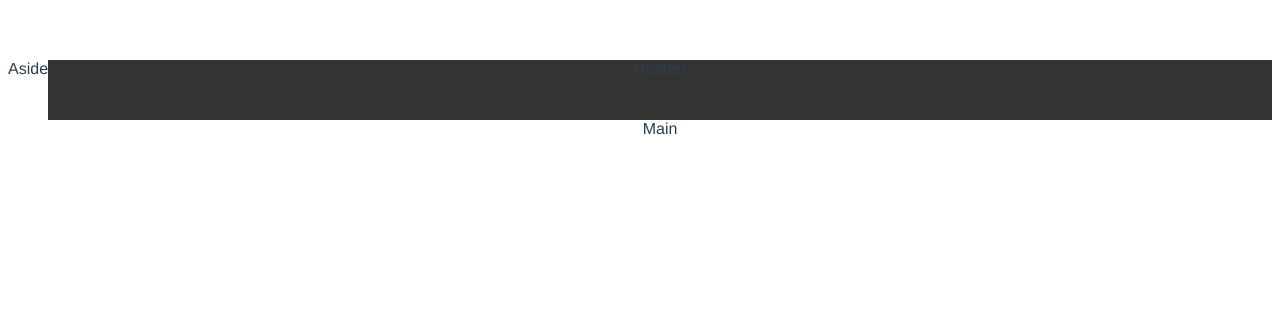
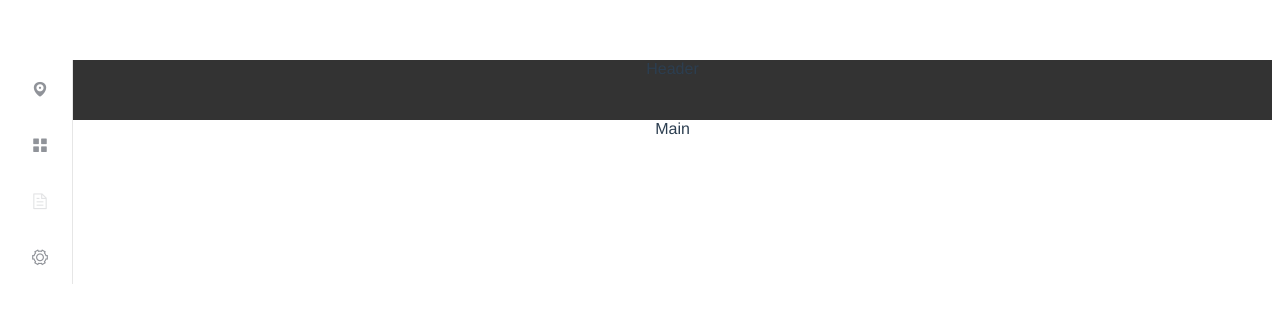
Before and after one commit to Simple-Coder/vue-manage, a Vue app in the folder vue-manage/: page / in a window 1280 px wide. Shown: the top 322 px of the page. Built offline with nearby package versions, Linux system fonts and the light colour scheme.

Commit message:
侧边栏初步

```diff
--- /dev/null
+++ b/vue-manage/src/components/CommonAside.vue
@@ -0,0 +1,64 @@
+<template>
+  <el-menu
+    default-active="1-4-1"
+    class="el-menu-vertical-demo"
+    @open="handleOpen"
+    @close="handleClose"
+    :collapse="isCollapse"
+  >
+    <el-submenu index="1">
+      <template slot="title">
+        <i class="el-icon-location"></i>
+        <span slot="title">导航一</span>
+      </template>
+      <el-menu-item-group>
+        <span slot="title">分组一</span>
+        <el-menu-item index="1-1">选项1</el-menu-item>
+        <el-menu-item index="1-2">选项2</el-menu-item>
+      </el-menu-item-group>
+      <el-menu-item-group title="分组2">
+        <el-menu-item index="1-3">选项3</el-menu-item>
+      </el-menu-item-group>
+      <el-submenu index="1-4">
+        <span slot="title">选项4</span>
+        <el-menu-item index="1-4-1">选项1</el-menu-item>
+      </el-submenu>
+    </el-submenu>
+    <el-menu-item index="2">
+      <i class="el-icon-menu"></i>
+      <span slot="title">导航二</span>
+    </el-menu-item>
+    <el-menu-item index="3" disabled>
+      <i class="el-icon-document"></i>
+      <span slot="title">导航三</span>
+    </el-menu-item>
+    <el-menu-item index="4">
+      <i class="el-icon-setting"></i>
+      <span slot="title">导航四</span>
+    </el-menu-item>
+  </el-menu>
+</template>
+
+<script>
+export default {
+  data() {
+    return {
+      isCollapse: true,
+    };
+  },
+  methods: {
+    handleOpen(key, keyPath) {
+      console.log(key, keyPath);
+    },
+    handleClose(key, keyPath) {
+      console.log(key, keyPath);
+    },
+  },
+};
+</script>
+<style lang='less' scoped>
+.el-menu-vertical-demo:not(.el-menu--collapse) {
+  width: 200px;
+  min-height: 400px;
+}
+</style>
--- a/vue-manage/src/views/Home.vue
+++ b/vue-manage/src/views/Home.vue
@@ -1,6 +1,8 @@
 <template>
   <el-container>
-    <el-aside width="auto">Aside</el-aside>
+    <el-aside width="auto">
+      <common-aside></common-aside>
+    </el-aside>
     <el-container>
       <el-header>Header</el-header>
       <el-main>Main</el-main>
@@ -9,13 +11,16 @@
 </template>
 
 <script>
+import CommonAside from "@/components/CommonAside";
 export default {
   name: "Home",
   data() {
     return {};
   },
 
-  components: {},
+  components: {
+    CommonAside,
+  },
 
   computed: {},
 
```
